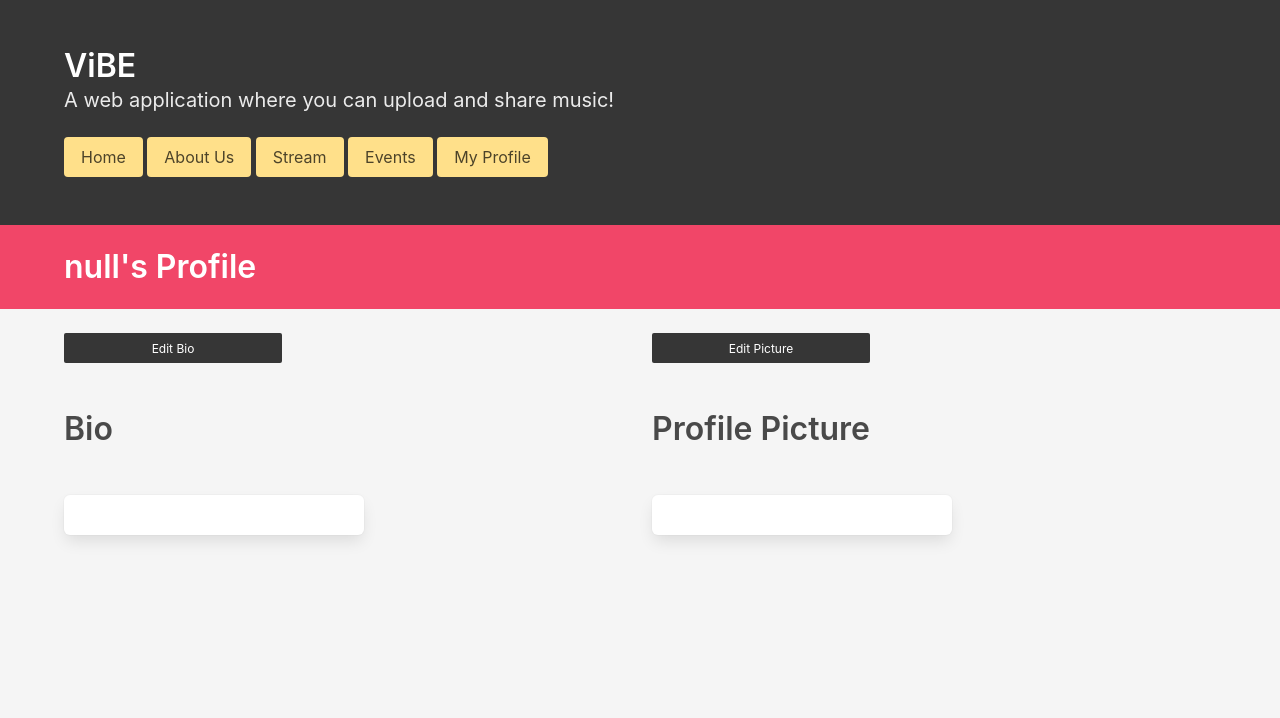
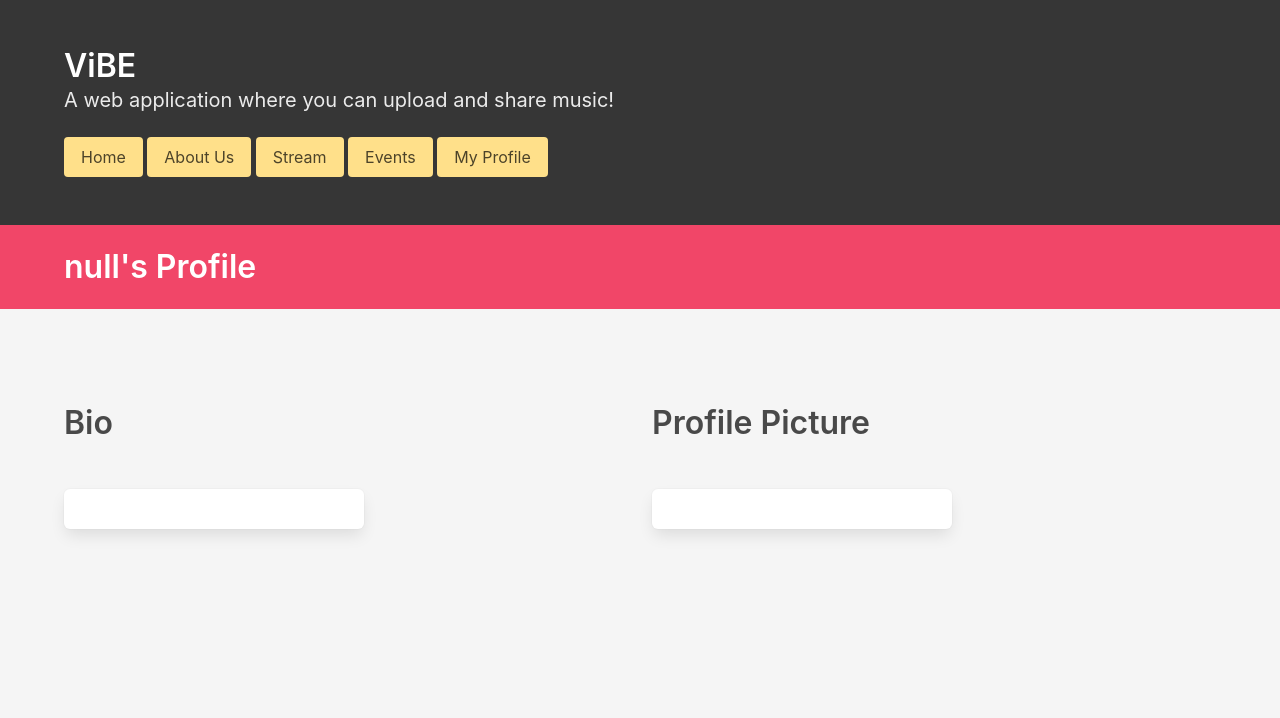
Before and after one commit to kakiryan/comp426FinalProject, a plain HTML site: page viewProfile.html in a window 1280 px wide. Drawn offline with nearby package versions, Linux system fonts and the light colour scheme; no server answers.

Commit message:
remove buttons on viewProfile

```diff
--- a/viewProfile.html
+++ b/viewProfile.html
@@ -39,7 +39,6 @@
                 <div class="container">
                 <div class="columns">
                     <div class="column">
-                        <input class="button is-dark is-small" id="editBio" value = "Edit Bio" />
                         <br>
                         <br>
                         <br>
@@ -54,7 +53,6 @@
                         <br>
                     </div>
                     <div class="column">
-                        <input class="button is-dark is-small" id="editPic" value = "Edit Picture" />
                         <br>
                         <br>
                         <br>
```
